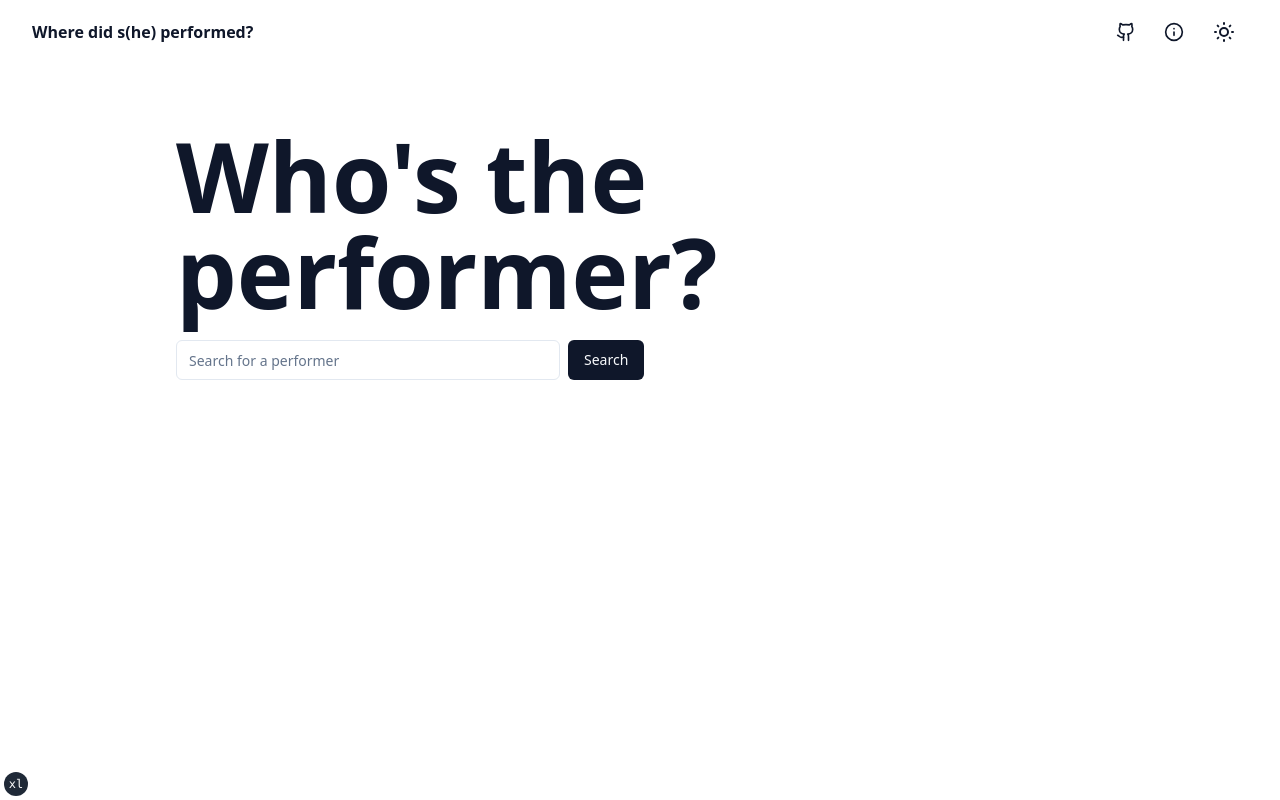
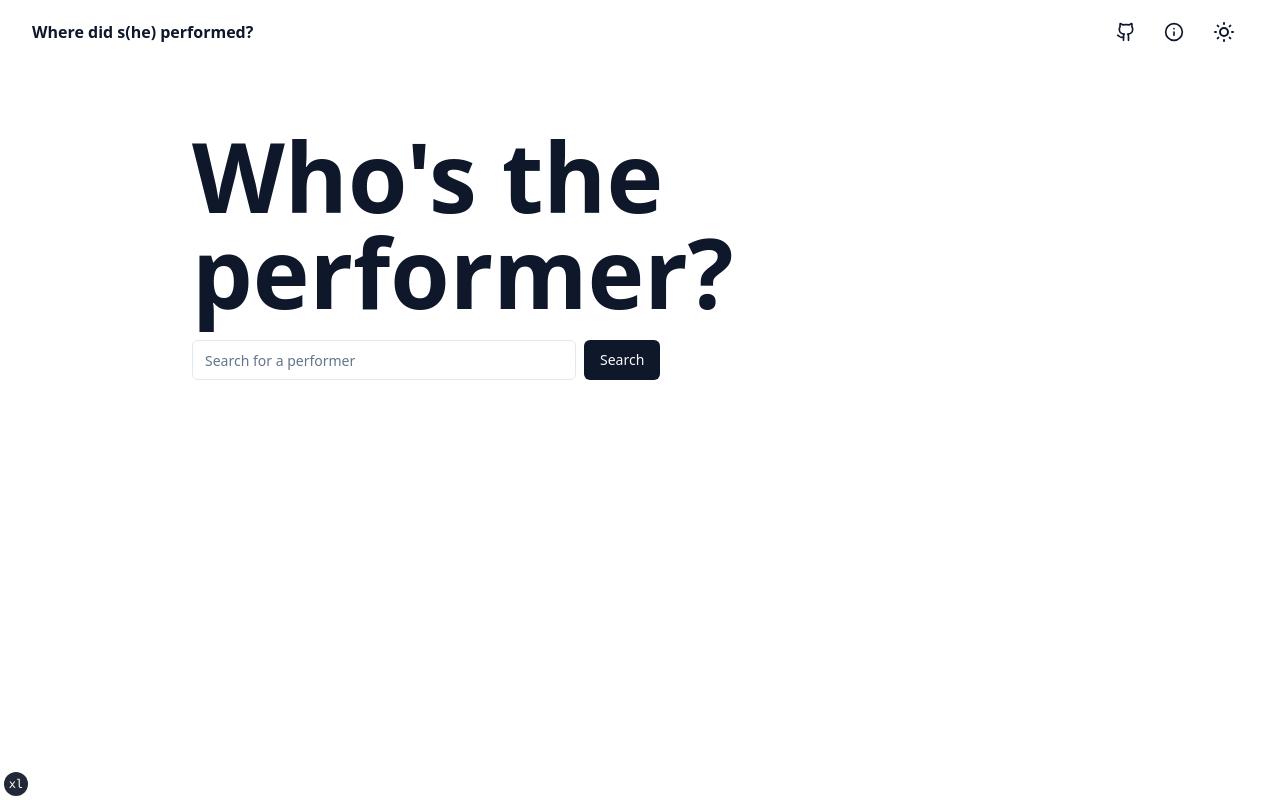
Before and after one commit to FrancescoBrunoDev/WhereDidShePerform, a Next.js app: page / in a window 1280 px wide. Built offline with nearby package versions, Linux system fonts and the light colour scheme.

Commit message:
research screen improved

```diff
--- a/app/page.jsx
+++ b/app/page.jsx
@@ -6,8 +6,11 @@ import PerformanceSearch from "@/components/research/research"
 
 export default function IndexPage() {
   return (
-    <m.section className="container mx-auto lg:px-20 xl:px-44">
+    <>
+      <m.section className="container">
         <PerformanceSearch />
-    </m.section>
+      </m.section>
+      <div className="fixed top-0 z-0 h-72 w-full bg-gradient-to-b from-background from-70% via-background to-transparent lg:h-96" />
+    </>
   )
 }
--- a/components/research/PerformanceSearchResults.jsx
+++ b/components/research/PerformanceSearchResults.jsx
@@ -105,7 +105,7 @@ export default function PerformanceSearchResults({ results }) {
       initial="hidden"
       animate="visible"
       variants={list}
-      className="grid grid-flow-row place-content-stretch gap-4 md:grid-cols-3 lg:grid-cols-4"
+      className="xs:grid-cols-1 grid grid-flow-row place-content-stretch gap-4 sm:grid-cols-2 md:grid-cols-3 lg:grid-cols-4"
     >
       <Suspense fallback={<Loading />}>{content}</Suspense>
     </m.div>
--- a/components/research/research.jsx
+++ b/components/research/research.jsx
@@ -13,14 +13,14 @@ export default function PerformanceSearch() {
   }
 
   return (
-    <section className="">
-      <div className="sticky top-[-5rem] bg-background pb-14 pt-32">
+    <section className="px-0 md:px-20 xl:px-40">
+      <div className="sticky top-[-5rem] z-10 pb-14 pt-32">
         <h1 className="pb-5 text-6xl font-black md:text-8xl">
           Who&apos;s the performer?
         </h1>
         <PerformanceSearchForm onSubmit={handleSearch} />
       </div>
-      <div className="pt-10">
+      <div className="pt-10 -z-10">
         <Suspense fallback={<div>Loading...</div>}>
           <PerformanceSearchResults results={results} />
         </Suspense>
```
